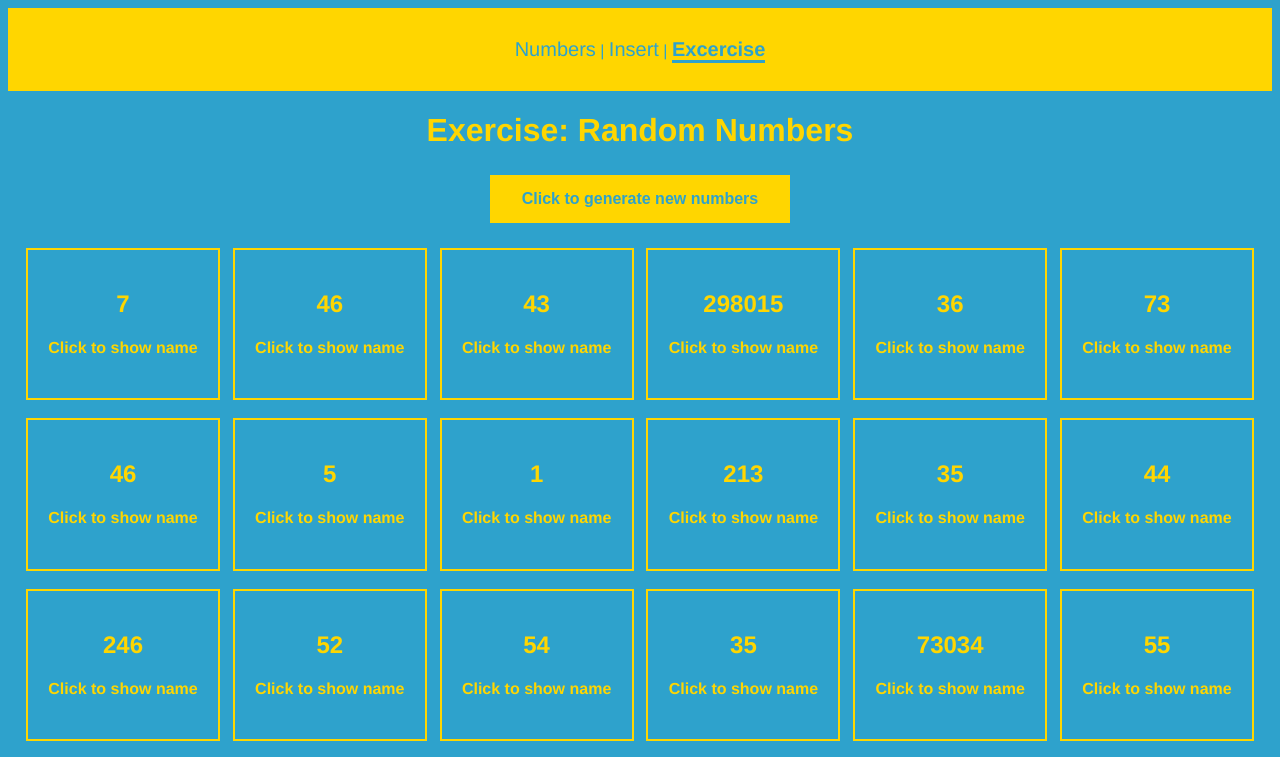
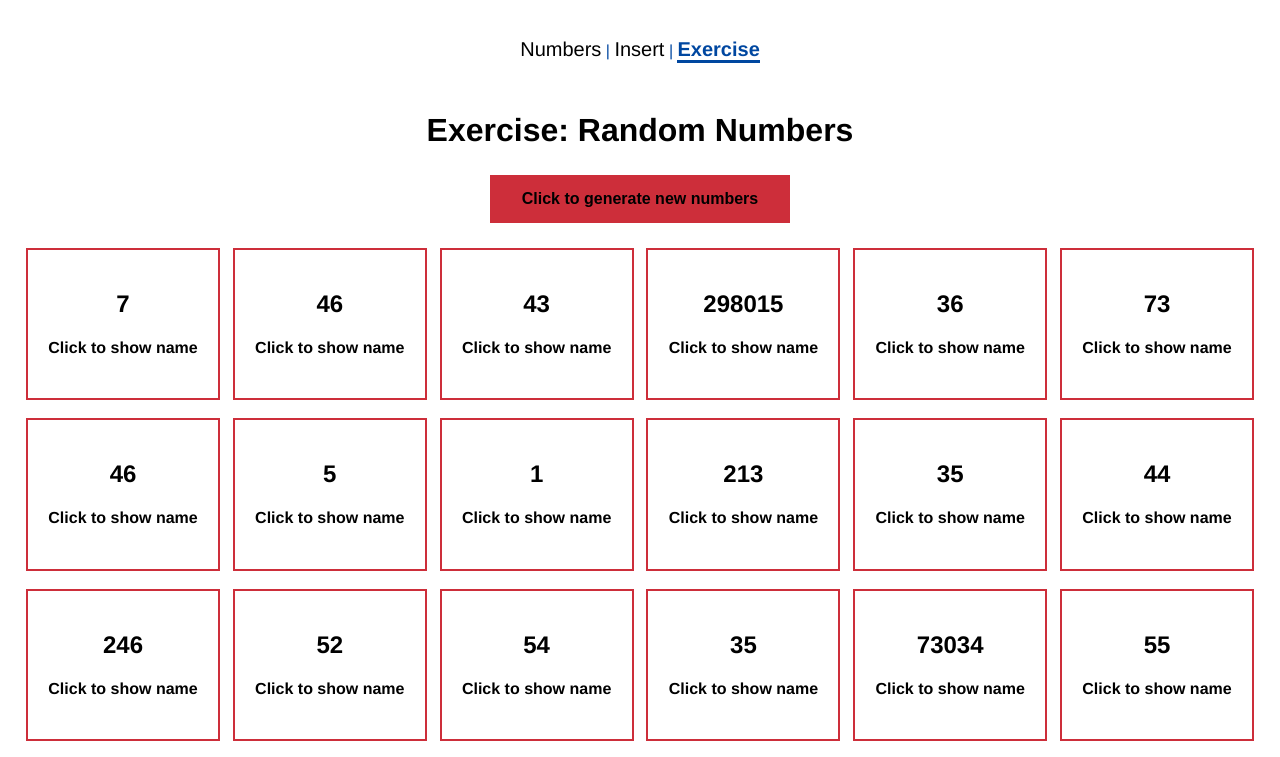
Before and after one commit to PatrikBird/korean-numbers, a Vue app: page /random in a window 1280 px wide. Shown: the top 757 px of the page. Built offline with nearby package versions, Linux system fonts and the light colour scheme.

Commit message:
ui: update colors and titles

```diff
--- a/src/App.vue
+++ b/src/App.vue
@@ -2,14 +2,14 @@
   <div id="nav">
     <router-link to="/">Numbers</router-link> |
     <router-link to="/insert">Insert</router-link> |
-    <router-link to="/random">Excercise</router-link>
+    <router-link to="/random">Exercise</router-link>
   </div>
   <router-view />
 </template>
 
 <style>
 body {
-  background-color: #2ea2cc;
+  background-color: #fff;
 }
 
 #app {
@@ -17,29 +17,29 @@ body {
   -webkit-font-smoothing: antialiased;
   -moz-osx-font-smoothing: grayscale;
   text-align: center;
-  color: #ffd600;
+  color: #000;
 }
 
 #nav {
-  color: #2ea2cc;
+  color: #0047a0;
   padding: 30px;
-  background-color: #ffd600;
+  background-color: #fff;
 }
 
 #nav a {
-  color: #2ea2cc;
+  color: #000;
   font-size: 20px;
   border-bottom: 3px solid transparent;
   text-decoration: none;
 }
 
 #nav a:hover {
-  border-bottom: 3px solid #ffd600;
+  border-bottom: 3px solid #0047a0;
 }
 
 #nav a.router-link-exact-active {
-  color: #2ea2cc;
+  color: #0047a0;
   font-weight: bold;
-  border-bottom: 3px solid #2ea2cc;
+  border-bottom: 3px solid #0047a0;
 }
 </style>
--- a/src/components/NumberCard.vue
+++ b/src/components/NumberCard.vue
@@ -26,7 +26,7 @@ export default {
 .number-card {
   padding: 20px;
   width: 150px;
-  border: 2px solid #ffd600;
+  border: 2px solid #cd2e3a;
   margin-bottom: 18px;
 }
 </style>
--- a/src/components/RandomNumberCard.vue
+++ b/src/components/RandomNumberCard.vue
@@ -39,7 +39,7 @@ export default {
   padding: 20px;
   width: 150px;
   cursor: pointer;
-  border: 2px solid #ffd600;
+  border: 2px solid #cd2e3a;
   margin-bottom: 18px;
 }
 .random-number-card:hover {
@@ -47,6 +47,6 @@ export default {
   box-shadow: 0 3px 12px 0 rgba(0, 0, 0, 0.2);
 }
 .click-to-show-title {
-  color: #ffd600;
+  color: #000;
 }
 </style>
--- a/src/views/Insert.vue
+++ b/src/views/Insert.vue
@@ -1,6 +1,6 @@
 <template>
   <div>
-    <h1>Insert a number and get the name in ukrainian</h1>
+    <h1>Insert a number and get the name in korean</h1>
     <div>
       <input
         type="number"
@@ -33,14 +33,15 @@ export default {
   },
 }
 </script>
+
 <style scoped>
 .insert {
-  background-color: #2ea2cc;
-  border: 2px solid #ffd600;
+  background-color: #cd2e3a;
+  border: 2px solid #000;
   padding: 15px;
   width: 300px;
   text-align: center;
-  color: #ffd600;
+  color: #000;
   display: inline-block;
   font-size: 28px;
   margin: 4px 2px;
--- a/src/views/Random.vue
+++ b/src/views/Random.vue
@@ -43,20 +43,22 @@ export default defineComponent({
   margin-left: 18px;
   margin-right: 18px;
 }
-
+button:hover {
+  transform: scale(1.01);
+  box-shadow: 0 3px 12px 0 rgba(0, 0, 0, 0.2);
+}
 button.yellow {
   touch-action: manipulation;
-  background-color: #ffd600;
+  background-color: #cd2e3a;
   border: none;
-  color: #2ea2cc;
+  color: #000;
   font-weight: bold;
   padding: 15px 32px;
   text-align: center;
   text-decoration: none;
   display: inline-block;
   font-size: 16px;
-  margin: 4px 2px;
   cursor: pointer;
-  margin-bottom: 25px;
+  margin: 4px 2px 25px;
 }
 </style>
--- a/src/views/UkrainianNumbers.vue
+++ b/src/views/UkrainianNumbers.vue
@@ -1,5 +1,5 @@
 <template>
-  <h1>Ukrainian Numbers</h1>
+  <h1>Korean Numbers</h1>
   <div class="numbers">
     <NumberCard
       v-for="ukrnumber in ukrnumbers"
```
